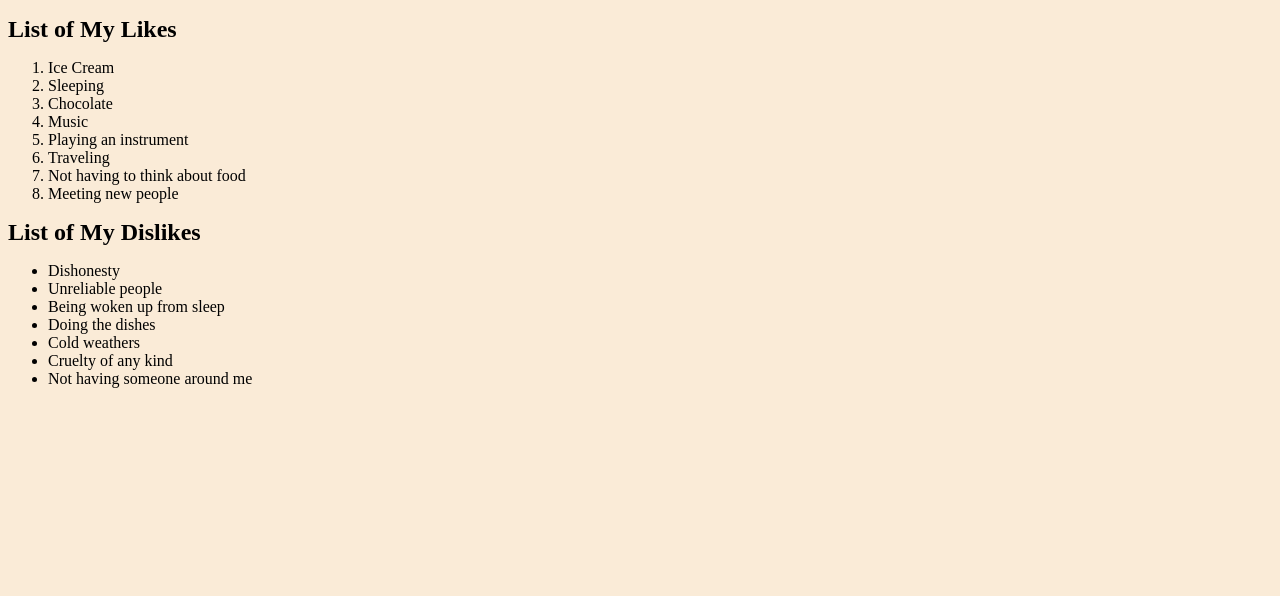
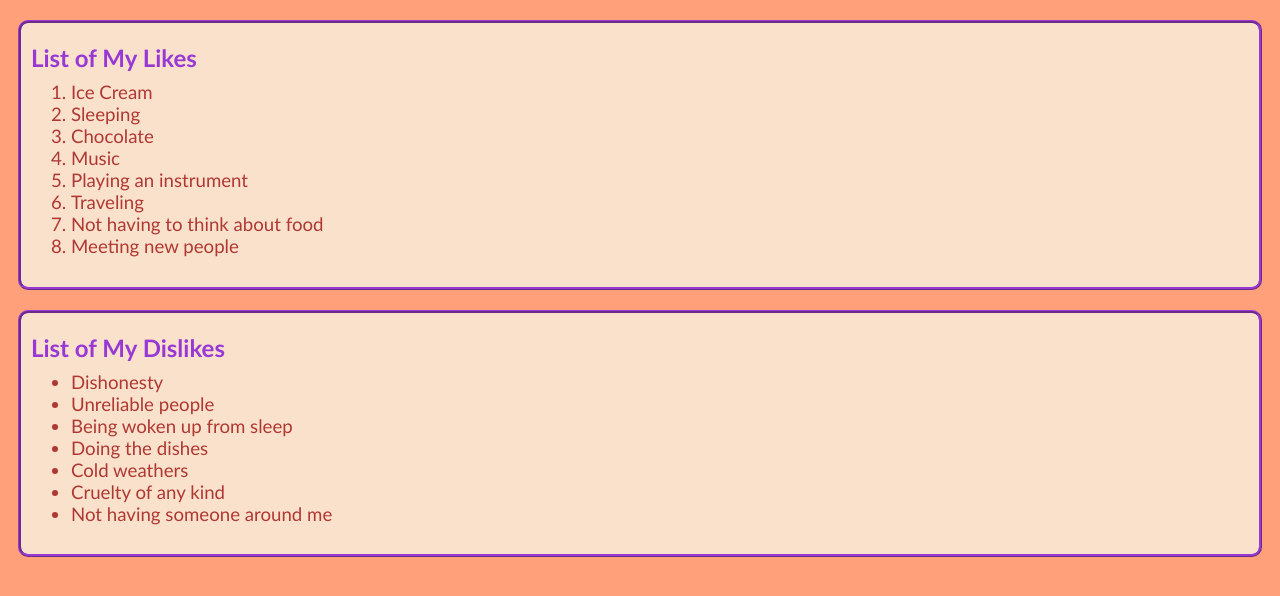
Before and after one commit to Ade-Bq/assign2, a plain HTML site: page index.html in a window 1280 px wide. Drawn offline with Linux system fonts and the light colour scheme.

Commit message:
adding more styles

```diff
--- a/index.html
+++ b/index.html
@@ -5,13 +5,13 @@
     <meta http-equiv="X-UA-Compatible" content="IE=edge">
     <meta name="viewport" content="width=device-width, initial-scale=1.0">
     <link rel="stylesheet" href="style.css">
-    <title>CSS Assignment 2</title>
+    <title>About Me!</title>
 </head>
-<body class="container">
-    <div>
-        <div>
+<body id="body">
+    <div id="maindiv">
+        <div id="div1">
             <h1 class="head">List of My Likes</h1>
-            <ol>
+            <ol class="olist">
                 <li>Ice Cream</li>
                 <li>Sleeping</li>
                 <li>Chocolate</li>
@@ -23,9 +23,9 @@
             </ol>
         </div>
 
-        <div>
+        <div id="div2">
             <h1 class="head">List of My Dislikes</h1>
-            <ul>
+            <ul class="ulist">
                 <li>Dishonesty</li>
                 <li>Unreliable people</li>
                 <li>Being woken up from sleep</li>
--- a/style.css
+++ b/style.css
@@ -1,7 +1,67 @@
-.container{
+*{
+    box-sizing: border-box;
+}
+
+#body{
+    background-color: lightsalmon;
+    background-position: center;
+    opacity: 0.88;
+}
+
+#maindiv{
+    /* display: flex; */
+}
+
+#div1{
+    margin: 20px 10px 20px 10px;
+    border: 20px 10px 20px 10px;
+    border-style: ridge;
+    border-color: blueviolet;
+    border-radius: 10px;
+    padding: 20px 10px 20px 10px;
+    /* display: grid;
+    flex: 50%; */
+    background-color: antiquewhite;
+
+}
+
+#div2{
+    margin: 20px 10px 20px 10px;
+    border: 20px 10px 20px 10px;
+    border-style: ridge;
+    border-color: blueviolet;
+    border-radius: 10px;
+    padding: 20px 10px 20px 10px;
+    /* display: grid;
+    flex: 50%; */
     background-color: antiquewhite;
 }
 
 .head{
     font-size: x-large;
+    color: blueviolet;
+    font-family: 'Gill Sans', 'Gill Sans MT', Calibri, 'Trebuchet MS', sans-serif;
+    margin: 0%;
 }
+
+.olist{
+    font-family: 'Gill Sans', 'Gill Sans MT', Calibri, 'Trebuchet MS', sans-serif;
+    font-size: 14pt;
+    color: brown;
+    margin-block-start: 0.5em;
+    margin-block-end: 0.5em;
+    /* margin-inline-start: 0px;
+    margin-inline-end: 0px; */
+    padding-inline-start: 40px;
+}
+
+.ulist{
+    font-family: 'Gill Sans', 'Gill Sans MT', Calibri, 'Trebuchet MS', sans-serif;
+    font-size: 14pt;
+    color: brown;
+    margin-block-start: 0.5em;
+    margin-block-end: 0.5em;
+    /* margin-inline-start: 0px;
+    margin-inline-end: 0px; */
+    padding-inline-start: 40px;
+}
```
